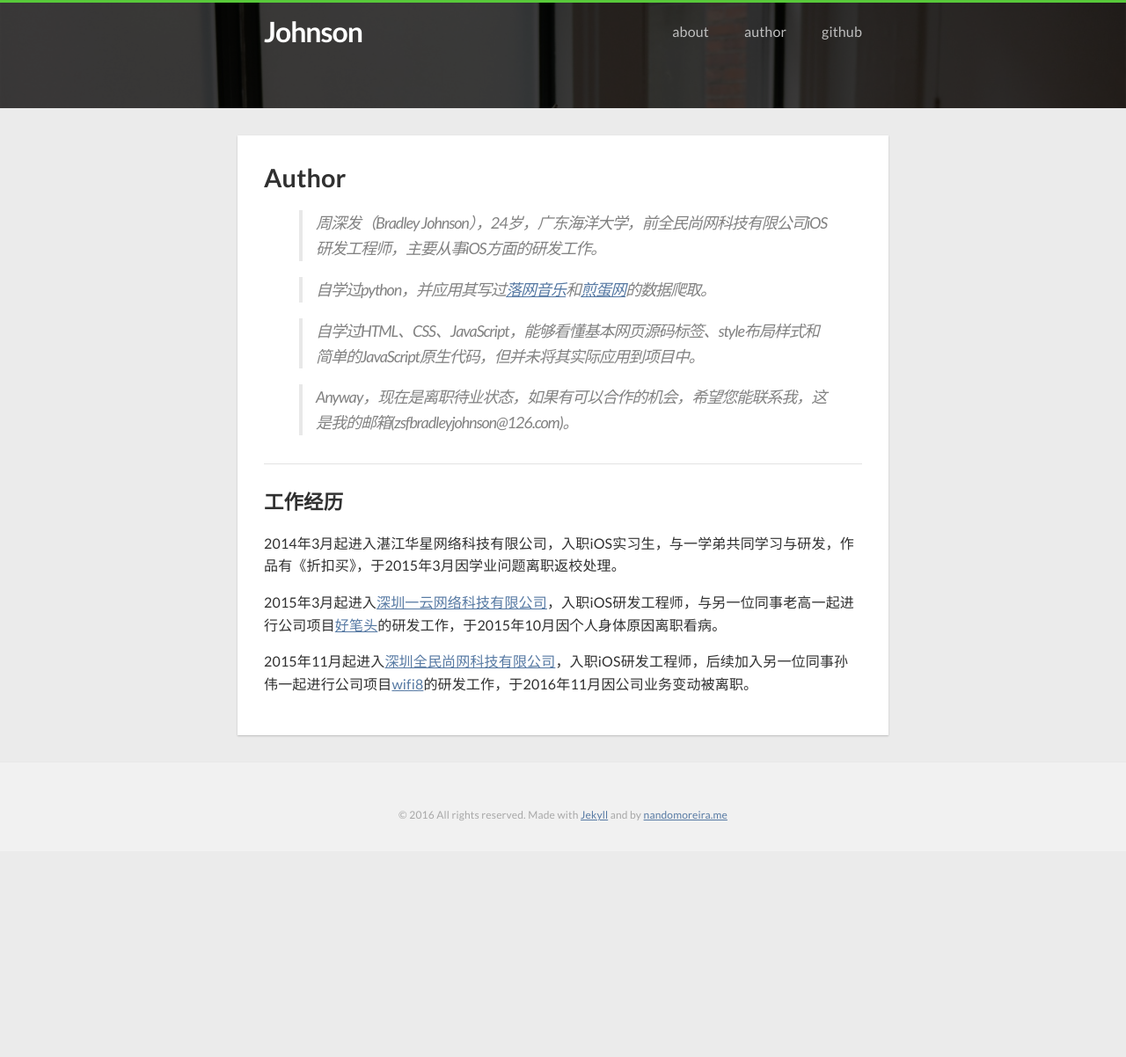
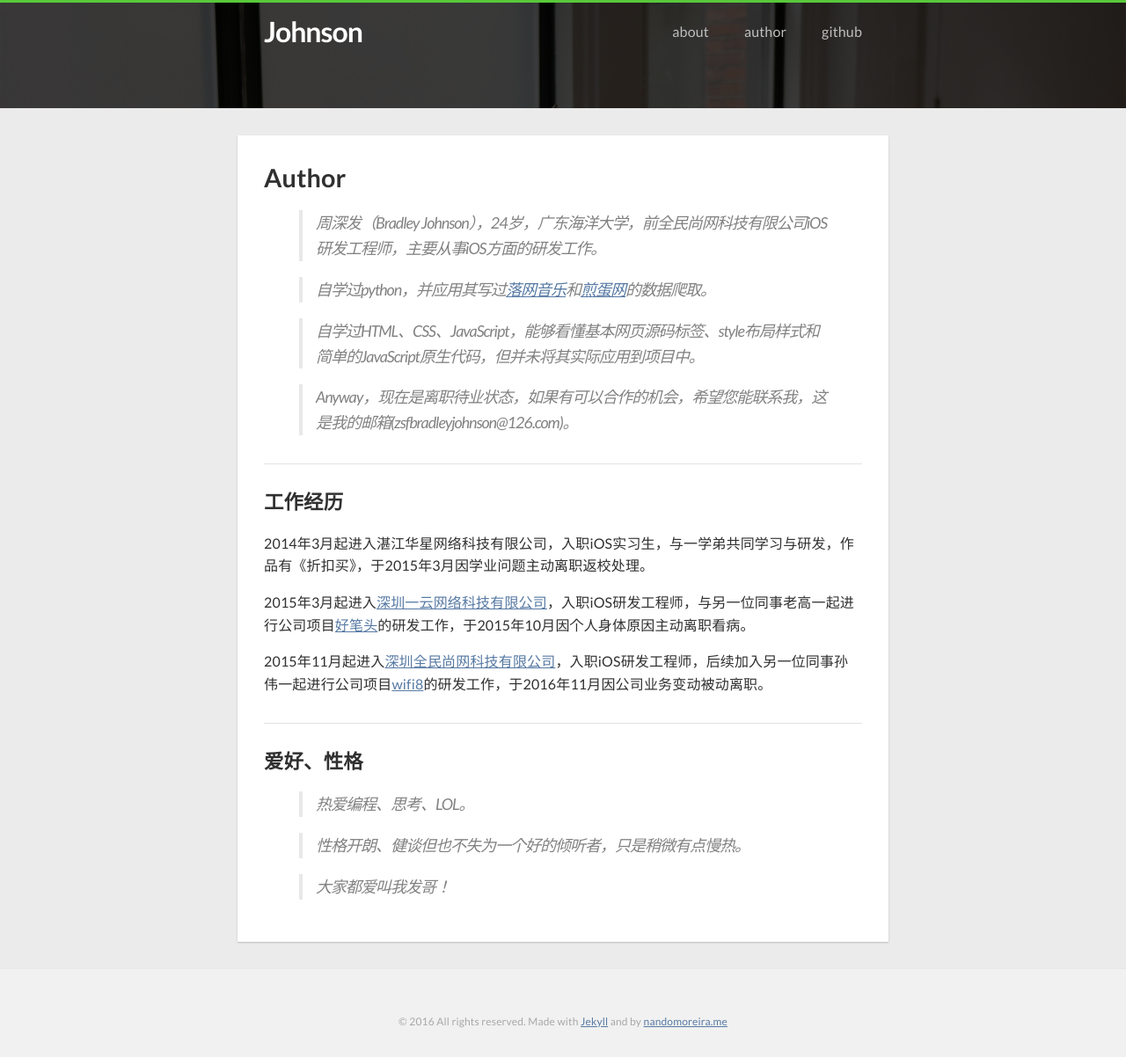
Before and after one commit to zsfbradleyjohnson/zsfbradleyjohnson.github.io, a Jekyll site: the page built from author.md, in a window 1280 px wide. Shown: the whole page at 88% size. Built offline with Jekyll 4.4.1, drawn with Linux system fonts in a browser that asks for light colours; nearby versions of some CDN libraries; before the commit the page ends 968 px from its top, so only the background shows below that.

Commit message:
change user info

```diff
--- a/author.md
+++ b/author.md
@@ -17,8 +17,18 @@
 
 ### 工作经历
 
-2014年3月起进入湛江华星网络科技有限公司，入职iOS实习生，与一学弟共同学习与研发，作品有《折扣买》，于2015年3月因学业问题离职返校处理。
+2014年3月起进入湛江华星网络科技有限公司，入职iOS实习生，与一学弟共同学习与研发，作品有《折扣买》，于2015年3月因学业问题主动离职返校处理。
 
-2015年3月起进入[深圳一云网络科技有限公司](http://www.haobitou.com/)，入职iOS研发工程师，与另一位同事老高一起进行公司项目[好笔头](https://itunes.apple.com/cn/app/hao-bi-tou-zuo-ye-wu-gen-ke/id670919062?mt=8)的研发工作，于2015年10月因个人身体原因离职看病。
+2015年3月起进入[深圳一云网络科技有限公司](http://www.haobitou.com/)，入职iOS研发工程师，与另一位同事老高一起进行公司项目[好笔头](https://itunes.apple.com/cn/app/hao-bi-tou-zuo-ye-wu-gen-ke/id670919062?mt=8)的研发工作，于2015年10月因个人身体原因主动离职看病。
 
-2015年11月起进入[深圳全民尚网科技有限公司](http://www.i-wiwi.com/)，入职iOS研发工程师，后续加入另一位同事孙伟一起进行公司项目[wifi8](https://itunes.apple.com/cn/app/wifi8/id1067498263?mt=8)的研发工作，于2016年11月因公司业务变动被离职。
+2015年11月起进入[深圳全民尚网科技有限公司](http://www.i-wiwi.com/)，入职iOS研发工程师，后续加入另一位同事孙伟一起进行公司项目[wifi8](https://itunes.apple.com/cn/app/wifi8/id1067498263?mt=8)的研发工作，于2016年11月因公司业务变动被动离职。
+
+***
+
+### 爱好、性格
+
+>热爱编程、思考、LOL。
+
+>性格开朗、健谈但也不失为一个好的倾听者，只是稍微有点慢热。
+
+>大家都爱叫我发哥！
```
